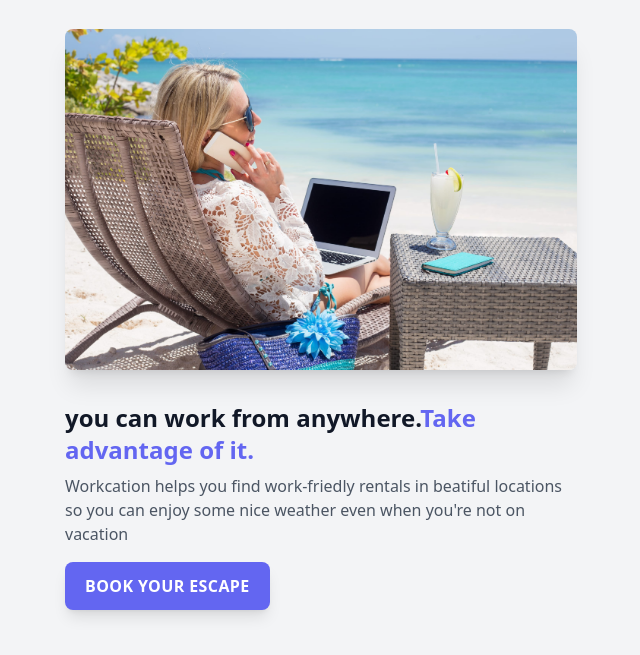
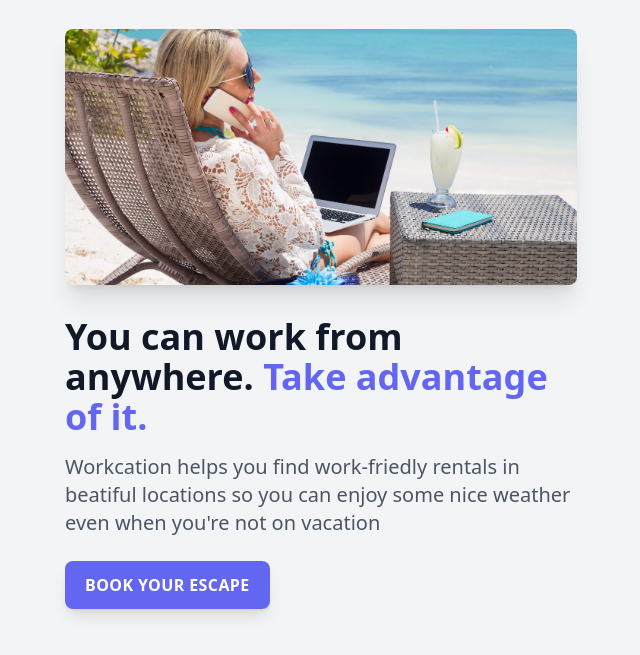
Before and after one commit to ub-victor/Tailwindcss-Website, a website built with Vite: page index.html in a window 1280 px wide. Shown: the part 83-738 px from the top of the page, without its empty margins (319-959 px from the left). Built offline with nearby package versions, Linux system fonts and the light colour scheme.

Commit message:
start working with tailwindcss breakpoint

```diff
--- a/index.html
+++ b/index.html
@@ -9,11 +9,13 @@
   <body class="bg-gray-100 ">
     <div class="px-8 py-12 max-w-md mx-auto sm:max-w-xl ">
         <img class="h-8" src="img/logo.svg" alt="workcation"/>
-        <img src="img/beach-work.jpg" alt="Women workcationing on the beach" class="mt-6 rounded-lg shadow-xl sm:mt-8"/>
-        <h1 class="mt-6 text-2xl font-bold text-gray-900 sm:mt-8">you can work from anywhere.<span class="text-indigo-500" >Take advantage of it.</span></h1>
-        <p class="mt-2 text-gray-600">Workcation helps you find work-friedly rentals in beatiful locations so you can enjoy some nice weather even when you're not on vacation </p>
-        <div class="mt-4">
-          <a href="#" class="inline-block px-5 py-3 rounded-lg shadow-lg bg-indigo-500 text-white uppercase tracking-wide font-semibold text-small  ">Book your escape</a>
+        <img src="img/beach-work.jpg" alt="Women workcationing on the beach" class="mt-6 rounded-lg shadow-xl
+         sm:mt-8 sm:h-64 sm:w-full sm:object-cover object-center"/>
+        <h1 class="mt-6 text-2xl font-bold text-gray-900 sm:mt-8 sm:text-4xl">You can work from anywhere. <span class="text-indigo-500" >Take advantage of it.</span> </h1>
+        <p class="mt-2 text-gray-600 sm:mt-4 sm:text-xl">Workcation helps you find work-friedly rentals in beatiful locations so you can enjoy some nice weather even when you're not on vacation </p>
+        <div class="mt-4 sm:mt-6">
+          <a href="#" class="inline-block px-5 py-3 rounded-lg shadow-lg bg-indigo-500
+           text-white uppercase tracking-wide font-semibold text-small sm:text-base ">Book your escape</a>
         </div>
     </div>
 
```
